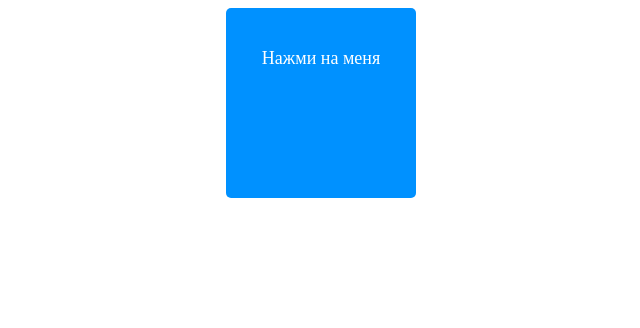
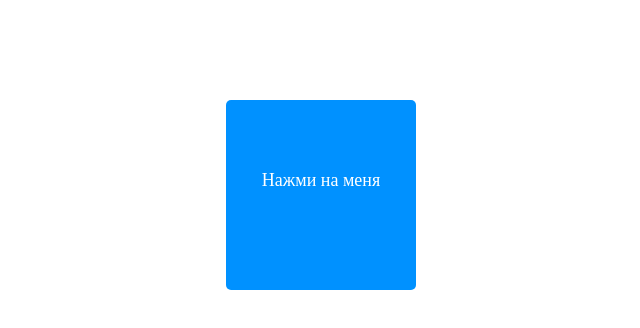
Before and after one commit to Nodirbek123528/podarok, a React (Vite) app: page / in a window 1280 px wide. Shown: the top 328 px of the page, without its empty margins (319-959 px from the left). Built offline with nearby package versions, Linux system fonts and the light colour scheme.

Commit message:
first commit

```diff
--- a/src/App.css
+++ b/src/App.css
@@ -11,6 +11,7 @@
 
 }
 .div{
+  margin-top: 100px;
   width: 100%;
   height: 100%;
   display: flex;
@@ -20,7 +21,7 @@
 .title{
   display: flex;
   justify-content: center;
-  margin-top: 40px;
+  margin-top: 70px;
   color: white;
   font-size: 18px;
   font-weight: 500;
```
